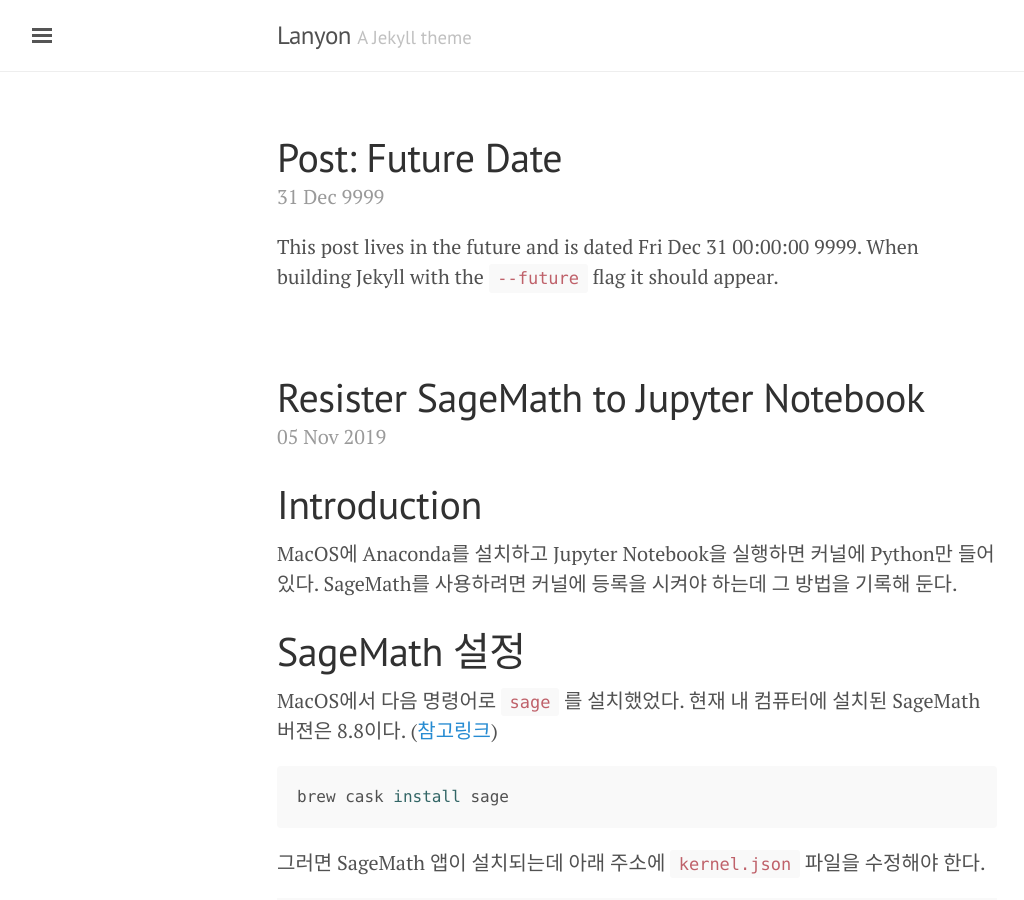
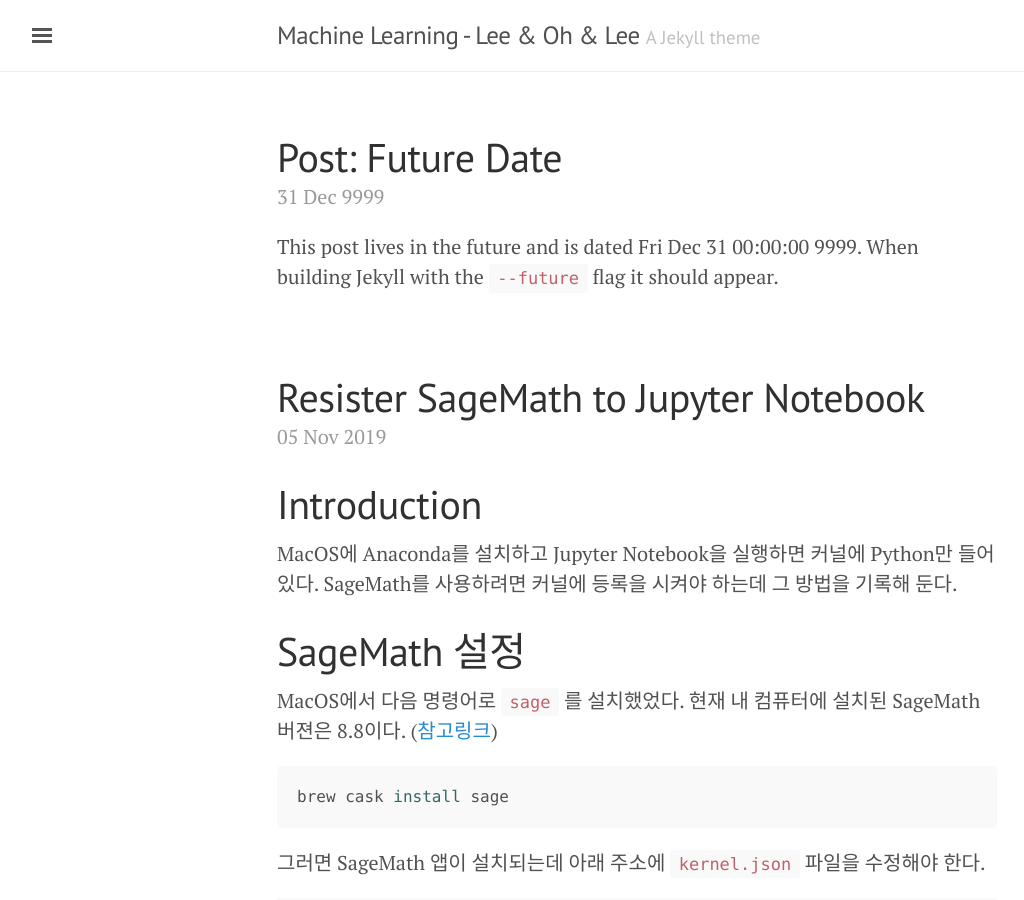
Before and after one commit to smallorbig/ml_lol, a Jekyll site: the page built from index.html, in a window 1280 px wide and 900 px high. Shown: the whole window, without its empty margins (3-1027 px from the left). Built offline with Jekyll 4.4.1, drawn with Linux system fonts in a browser that asks for light colours; the list of posts is cut into pages by our own code; part of the change alters nothing that is shown.

Commit message:
add post

```diff
--- a/_config.yml
+++ b/_config.yml
@@ -5,18 +5,18 @@ permalink:           pretty
 relative_permalinks: true
 
 # Setup
-title:               Lanyon
+title:               Machine Learning - Lee & Oh & Lee
 tagline:             'A Jekyll theme'
-description:         'A reserved <a href="http://jekyllrb.com" target="_blank">Jekyll</a> theme that places the utmost gravity on content with a hidden drawer. Made by <a href="https://twitter.com/mdo" target="_blank">@mdo</a>.'
-url:                 http://lanyon.getpoole.com
+description:         '머신 러닝 공부 자료 정리'
+url:                 https://smallorbig.github.io/ml_lol
 baseurl:             ''
 paginate:            5
 
 # About/contact
 author:
-  name:              Mark Otto
-  url:               https://twitter.com/mdo
-  email:             markdotto@gmail.com
+  name:              Semin Oh
+  url:
+  email:             osmfirst@gmail.com
 
 # Custom vars
 version:             1.0.0
```
